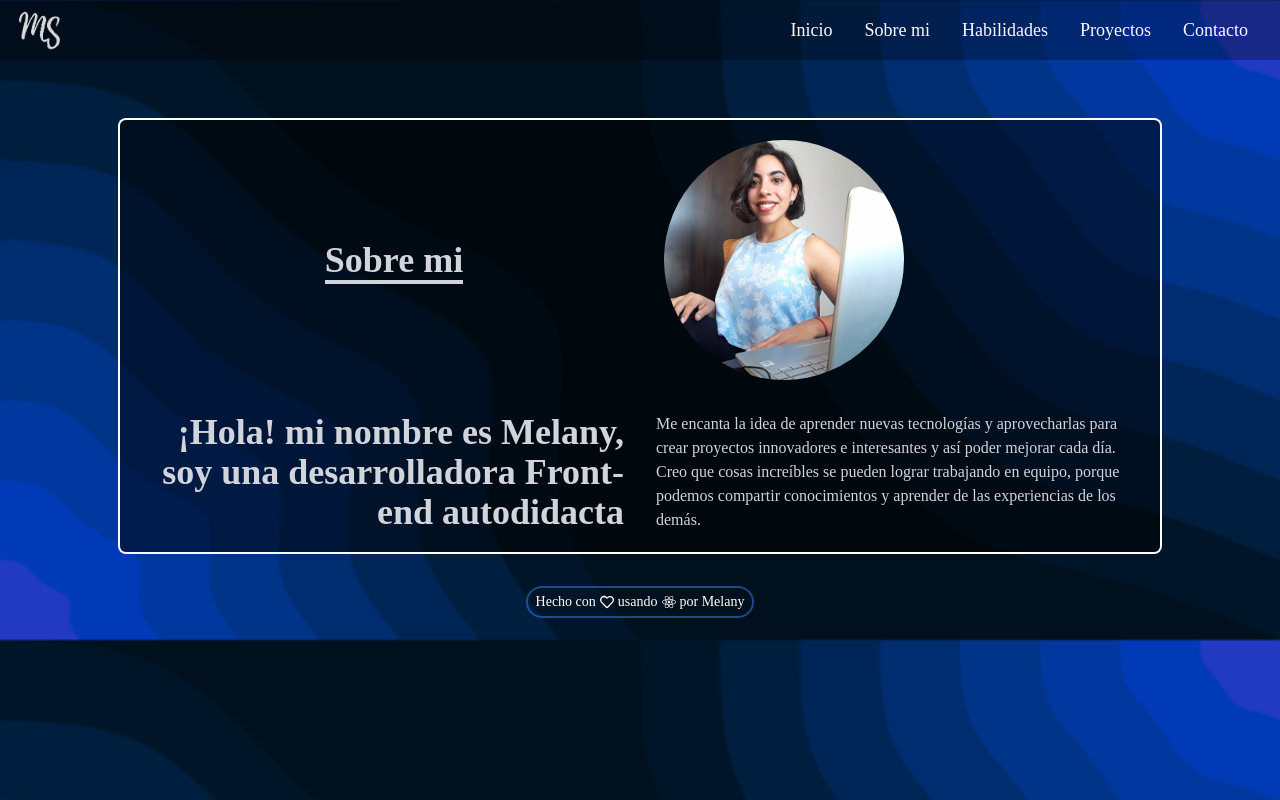
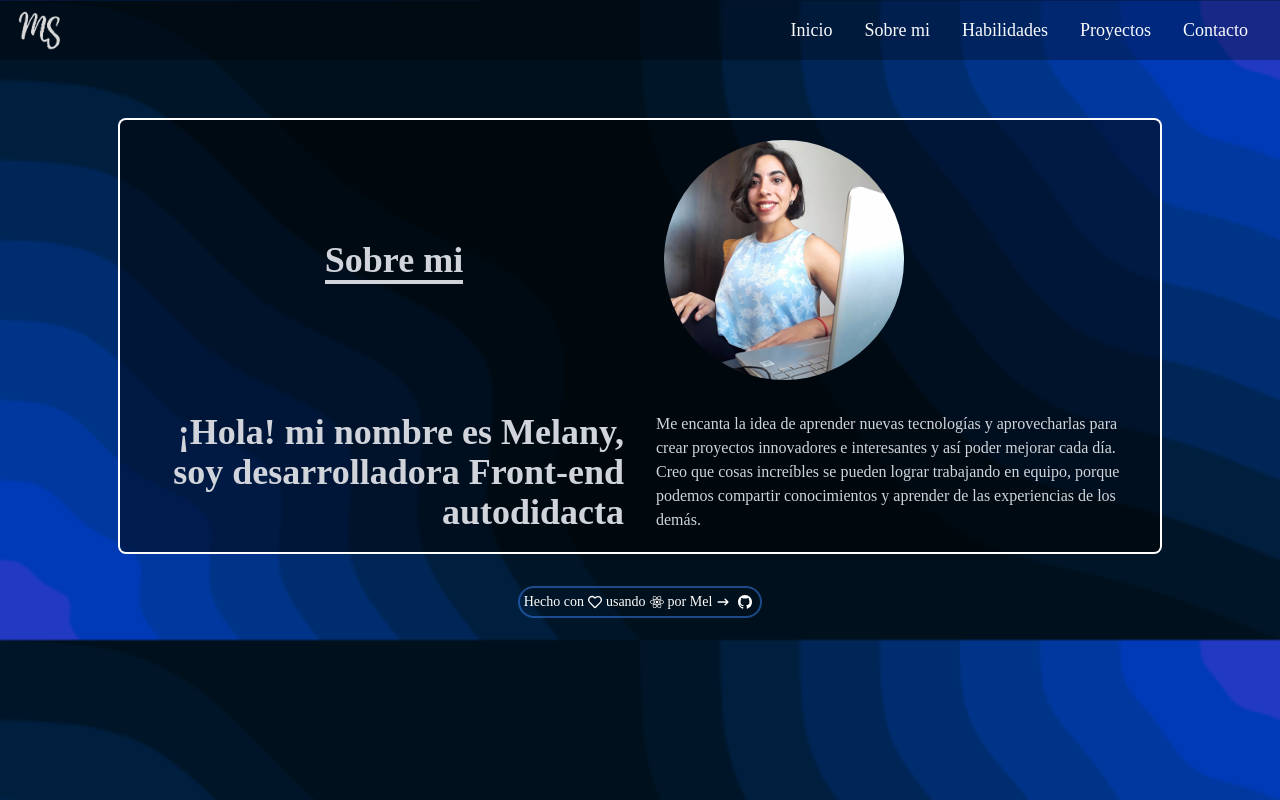
Before and after one commit to melanysosa/portfolio-melany-sosa, a React (Create React App) app: page /about in a window 1280 px wide. Built offline with nearby package versions, Linux system fonts and the light colour scheme.

Commit message:
footer changes

```diff
--- a/package.json
+++ b/package.json
@@ -3,9 +3,6 @@
   "version": "0.1.0",
   "private": true,
   "dependencies": {
-    "@testing-library/jest-dom": "^5.16.4",
-    "@testing-library/react": "^13.0.1",
-    "@testing-library/user-event": "^13.5.0",
     "framer-motion": "6.3.0",
     "i18next": "^21.6.16",
     "react": "^18.0.0",
--- a/src/components/Footer/Footer.jsx
+++ b/src/components/Footer/Footer.jsx
@@ -1,6 +1,8 @@
 import { FaReact, FaRegHeart } from 'react-icons/fa';
 import useStyles from './useStyles';
 import { useTranslation } from 'react-i18next';
+import { GoMarkGithub } from 'react-icons/go';
+import { HiArrowNarrowRight } from 'react-icons/hi';
 
 const Footer = () => {
 	const style = useStyles();
@@ -24,6 +26,12 @@ const Footer = () => {
 						<FaReact />
 					</span>
 					{t('footer.part3')}
+					<span className={style.spanFooter}>
+						<HiArrowNarrowRight />
+					</span>
+					<span className={style.spanFooter}>
+						<GoMarkGithub />
+					</span>
 				</a>
 			</p>
 		</div>
--- a/src/components/Footer/useStyles.jsx
+++ b/src/components/Footer/useStyles.jsx
@@ -2,7 +2,7 @@ const useStyles = () => {
 	return {
 		containerFooter: 'text-white flex justify-center m-4 ',
 		pFooter:
-			'flex text-sm items-center ring-2 px-2 py-1 rounded-full hover:bg-indigo-900',
+			'flex text-sm items-center ring-2 px-1 py-1 rounded-full hover:bg-indigo-900',
 		spanFooter: 'px-1',
 	};
 };
--- a/src/language/en/language.json
+++ b/src/language/en/language.json
@@ -37,6 +37,6 @@
 	"footer": {
 		"part1": "Made with",
 		"part2": "using",
-		"part3": "by Melany"
+		"part3": "by Mel"
 	}
 }
--- a/src/language/es/language.json
+++ b/src/language/es/language.json
@@ -13,7 +13,7 @@
 	},
 	"aboutMePage": {
 		"titleAboutMe": "Sobre mi",
-		"part1AboutMe": "¡Hola! mi nombre es Melany, soy una desarrolladora Front-end autodidacta",
+		"part1AboutMe": "¡Hola! mi nombre es Melany, soy desarrolladora Front-end autodidacta",
 		"part2AboutMe": "Me encanta la idea de aprender nuevas tecnologías y aprovecharlas para crear proyectos innovadores e interesantes y así poder mejorar cada día. Creo que cosas increíbles se pueden lograr trabajando en equipo, porque podemos compartir conocimientos y aprender de las experiencias de los demás."
 	},
 	"skillsPage": {
@@ -37,6 +37,6 @@
 	"footer": {
 		"part1": "Hecho con",
 		"part2": "usando",
-		"part3": "por Melany"
+		"part3": "por Mel"
 	}
 }
```
Also changed, not shown: 1 other file (tests, documents, lock files or other folders).
